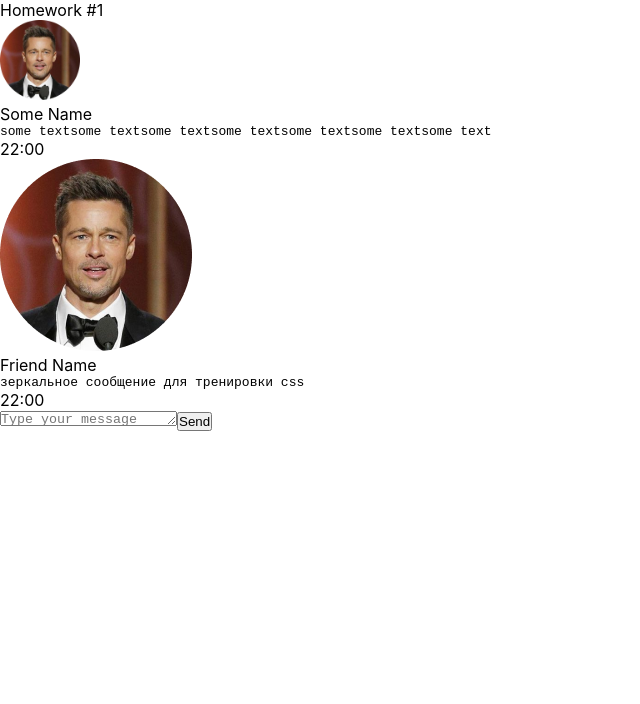
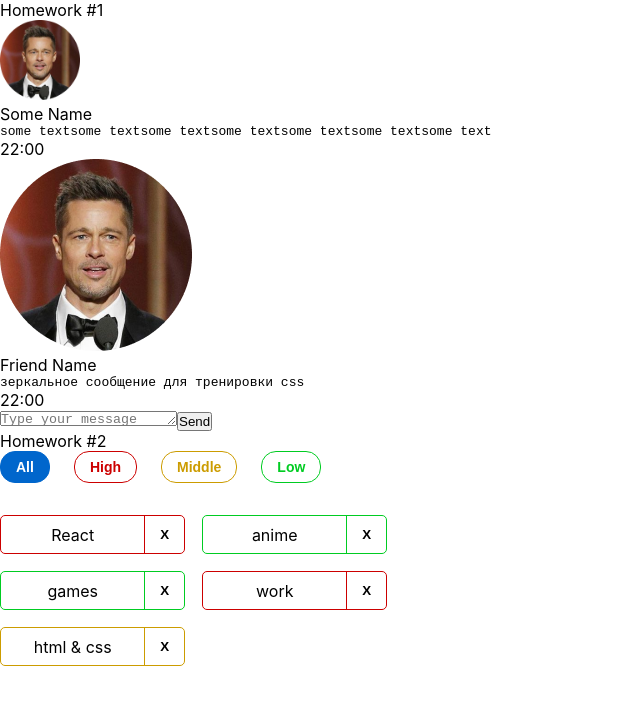
Before and after one commit to KaterinaU/hws2-master, a React (Create React App) app: page / in a window 1280 px wide. Shown: the top 704 px of the page, without its empty margins (0-640 px from the left). Built offline with nearby package versions, Linux system fonts and the light colour scheme.

Commit message:
Commit HW2

```diff
--- a/package.json
+++ b/package.json
@@ -1,6 +1,6 @@
 {
   "name": "hws2",
-  "homepage": "http://IgnatZakalinsky.github.io/hws2",
+  "homepage": "https://KaterinaU.github.io/hws2-master",
   "version": "0.1.0",
   "private": true,
   "dependencies": {
@@ -16,7 +16,7 @@
     "@types/react-dom": "18.0.6",
     "@types/uuid": "8.3.4",
     "axios": "0.27.2",
-    "gh-pages": "4.0.0",
+    "gh-pages": "^4.0.0",
     "react": "18.2.0",
     "react-dom": "18.2.0",
     "react-redux": "8.0.4",
--- a/src/s2-homeworks/hw01/s1-main/App.tsx
+++ b/src/s2-homeworks/hw01/s1-main/App.tsx
@@ -1,13 +1,14 @@
 import React from 'react'
 import s from './App.module.css'
 import HW1 from '../HW1'
+import HW2 from "../../hw02/HW2";
 
 function App() {
     return (
         <div className={s.App}>
             <HW1/>
             {/*раскомментировать по ходу выполнения*/}
-            {/*<HW2/>*/}
+            <HW2/>
             {/*<HW3/>*/}
             {/*<HW4/>*/}
 
--- a/src/s2-homeworks/hw02/HW2.tsx
+++ b/src/s2-homeworks/hw02/HW2.tsx
@@ -17,16 +17,16 @@ import s2 from '../hw01/s1-main/App.module.css'
 * */
 
 // types
-export type AffairPriorityType = any // need to fix any
+export type AffairPriorityType = 'low'| 'high' | 'middle'   // need to fix any
 export type AffairType = {
-    _id: any // need to fix any
-    name: any // need to fix any
+    _id: number // need to fix any
+    name: string // need to fix any
     priority: AffairPriorityType
 }
 export type FilterType = 'all' | AffairPriorityType
 
 // constants
-const defaultAffairs: any = [ // need to fix any
+const defaultAffairs: AffairType[] = [ // need to fix any
     {_id: 1, name: 'React', priority: 'high'}, // студенты могут изменить содержимое name и количество элементов в массиве, ...priority не менять!
     {_id: 2, name: 'anime', priority: 'low'},
     {_id: 3, name: 'games', priority: 'low'},
@@ -35,23 +35,25 @@ const defaultAffairs: any = [ // need to fix any
 ]
 
 // pure helper functions
-export const filterAffairs = (affairs: any, filter: any): any => { // need to fix any
+export const filterAffairs = (affairs: AffairType[], filter: FilterType): AffairType[] => { // need to fix any
+    if (filter === 'all') {
+        return defaultAffairs
+    }
 
+    return affairs.filter(el => el.priority === filter) // need to fix
+}
+export const deleteAffair = (affairs: AffairType[], _id: number) => { // need to fix any
 
-    return affairs // need to fix
-}
-export const deleteAffair = (affairs: any, _id: any): any => { // need to fix any
-
-    return affairs // need to fix
+    return affairs.filter(el => el._id !== _id) // need to fix
 }
 
 function HW2() {
-    const [affairs, setAffairs] = useState<any>(defaultAffairs) // need to fix any
+    const [affairs, setAffairs] = useState<AffairType[]>(defaultAffairs) // need to fix any
     const [filter, setFilter] = useState<FilterType>('all')
 
     const filteredAffairs = filterAffairs(affairs, filter)
-    const deleteAffairCallback = (_id: any) => { // need to fix any
-        // need to fix
+    const deleteAffairCallback = (_id: number) => { // need to fix any
+        setAffairs(deleteAffair(affairs, _id))// need to fix
     }
 
     return (
--- a/src/s2-homeworks/hw02/affairs/Affairs.tsx
+++ b/src/s2-homeworks/hw02/affairs/Affairs.tsx
@@ -4,24 +4,24 @@ import {AffairType, FilterType} from '../HW2'
 import s from './Affairs.module.css'
 
 type AffairsPropsType = {
-    data: any // need to fix any
-    setFilter: any
-    deleteAffairCallback: any
+    data: AffairType[] // need to fix any
+    setFilter: (filter:FilterType)=>void
+    deleteAffairCallback: (_id: number)=>void
     filter: FilterType
 }
 
 function Affairs(props: AffairsPropsType) {
     const setAll = () => {
-        // need to fix
+     props.setFilter('all')   // need to fix
     }
     const setHigh = () => {
-        // need to fix
+        props.setFilter('high') // need to fix
     }
     const setMiddle = () => {
-        // need to fix
+        props.setFilter('middle') // need to fix
     }
     const setLow = () => {
-        // need to fix
+        props.setFilter('low')  // need to fix
     }
 
     const cnAll = s.button + ' ' + s.all + (props.filter === 'all' ? ' ' + s.active : '')
--- a/src/s2-homeworks/hw02/affairs/affair/Affair.tsx
+++ b/src/s2-homeworks/hw02/affairs/affair/Affair.tsx
@@ -6,18 +6,18 @@ import s2 from '../Affairs.module.css'
 type AffairPropsType = {
     // key не нужно типизировать
     affair: AffairType
-    deleteAffairCallback: any // need to fix any
+    deleteAffairCallback: (_id: number)=>void // need to fix any
 }
 
 function Affair(props: AffairPropsType) {
     const deleteCallback = () => {
-        // need to fix
+       props.deleteAffairCallback(props.affair._id) // need to fix
     }
 
     const nameClass = s.name + ' ' + s2[props.affair.priority]
     const buttonClass = s.closeButton + ' ' + s2[props.affair.priority]
     const affairClass = s.affair + ' ' + s2[props.affair.priority]
-
+      console.log("onClick")
     return (
         <div
             id={'hw2-affair-' + props.affair._id}
@@ -25,12 +25,12 @@ function Affair(props: AffairPropsType) {
         >
             <div id={'hw2-name-' + props.affair._id} className={nameClass}>
                 {/*создаёт студент*/}
-
+                {props.affair.name}
                 {/**/}
             </div>
             <div id={'hw2-priority-' + props.affair._id} hidden>
                 {/*создаёт студент*/}
-
+                {props.affair.priority}
                 {/**/}
             </div>
 
@@ -39,8 +39,9 @@ function Affair(props: AffairPropsType) {
                 className={buttonClass}
                 // need to fix
 
+                onClick={deleteCallback}
             >
-                {/*текст кнопки могут изменить студенты*/}
+                 {/*текст кнопки могут изменить студенты*/}
                 X
                 {/**/}
             </button>
```
Also changed, not shown: 1 other file (tests, documents, lock files or other folders).
